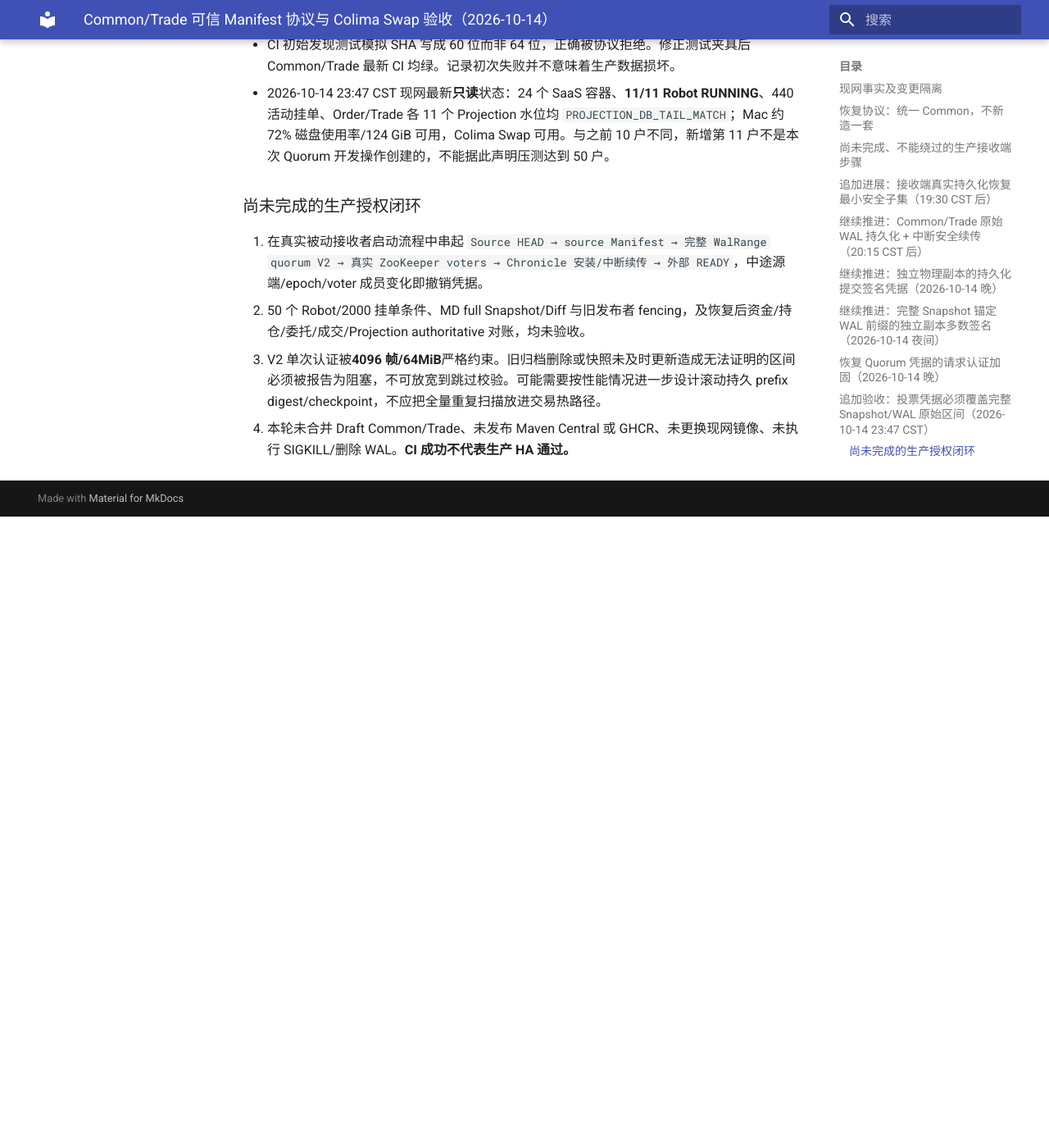
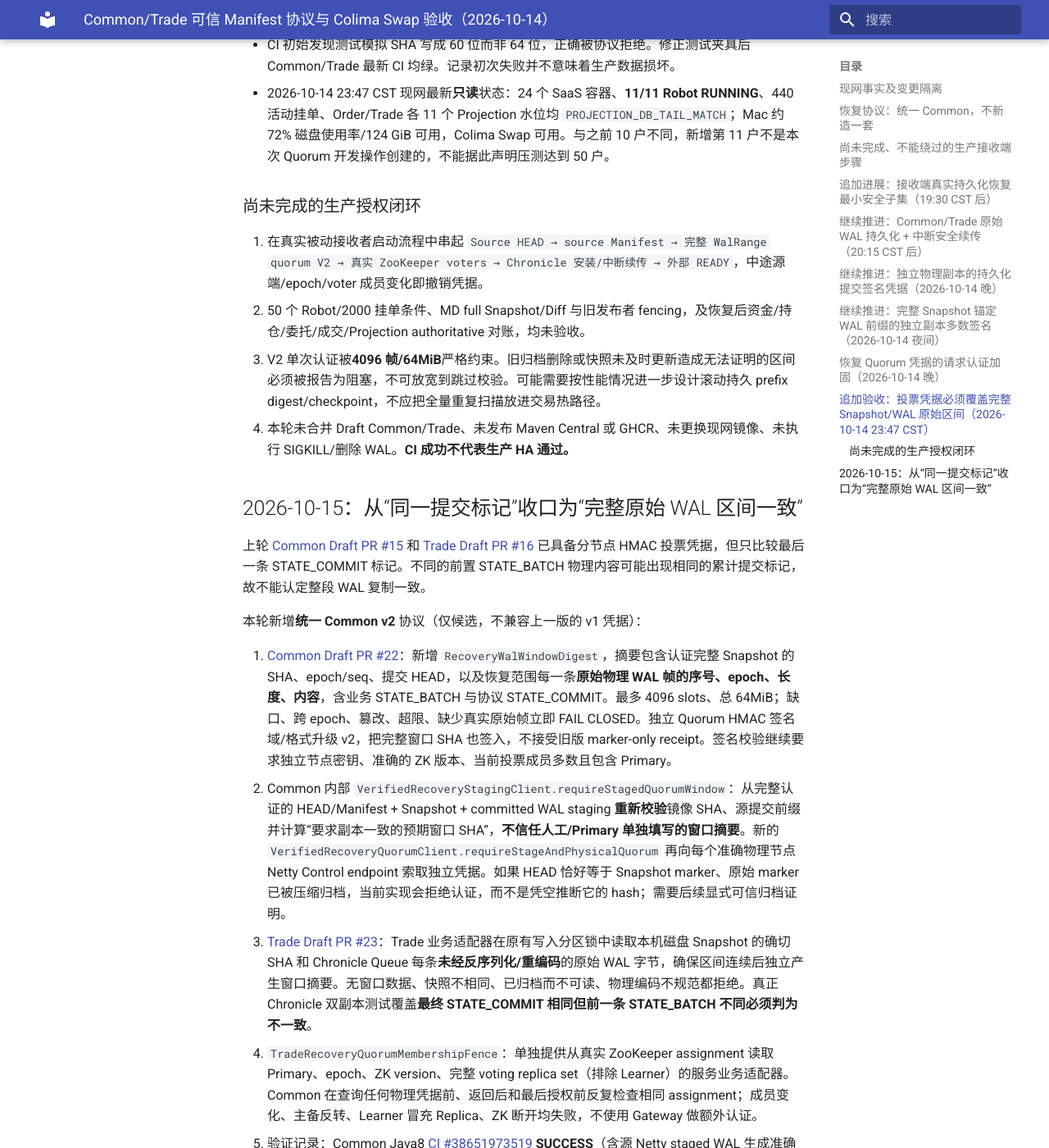
Before and after one commit to bliplink/dc-quant-deploy, an MkDocs documentation site: the page built from docs/TRADE_COMMON_SIGNED_MANIFEST_AND_SWAP_20261014.zh-CN.md, in a window 1280 px wide and 1400 px high, scrolled down 7946 px. Shown: the whole window at 82% size. Built offline with MkDocs 1.6.1 and Material for MkDocs 9.7.7, drawn with Linux system fonts in a browser that asks for light colours; before the commit the page ends 8576 px from its top, so only the background shows below that; some of the changed text lies outside the part shown.

Commit message:
docs(ha): v2 full Chronicle WAL window physical quorum and ZK membership evidence

```diff
--- a/docs/TRADE_COMMON_SIGNED_MANIFEST_AND_SWAP_20261014.zh-CN.md
+++ b/docs/TRADE_COMMON_SIGNED_MANIFEST_AND_SWAP_20261014.zh-CN.md
@@ -113,3 +113,18 @@
 2. 50 个 Robot/2000 挂单条件、MD full Snapshot/Diff 与旧发布者 fencing，及恢复后资金/持仓/委托/成交/Projection authoritative 对账，均未验收。
 3. V2 单次认证被**4096 帧/64MiB**严格约束。旧归档删除或快照未及时更新造成无法证明的区间必须被报告为阻塞，不可放宽到跳过校验。可能需要按性能情况进一步设计滚动持久 prefix digest/checkpoint，不应把全量重复扫描放进交易热路径。
 4. 本轮未合并 Draft Common/Trade、未发布 Maven Central 或 GHCR、未更换现网镜像、未执行 SIGKILL/删除 WAL。**CI 成功不代表生产 HA 通过。**
+
+## 2026-10-15：从“同一提交标记”收口为“完整原始 WAL 区间一致”
+
+上轮 [Common Draft PR #15](https://github.com/bliplink/com.app.common/pull/15) 和 [Trade Draft PR #16](https://github.com/bliplink/com.app.dc.tradesvr/pull/16) 已具备分节点 HMAC 投票凭据，但只比较最后一条 STATE_COMMIT 标记。不同的前置 STATE_BATCH 物理内容可能出现相同的累计提交标记，故不能认定整段 WAL 复制一致。
+
+本轮新增**统一 Common v2** 协议（仅候选，不兼容上一版的 v1 凭据）：
+
+1. [Common Draft PR #22](https://github.com/bliplink/com.app.common/pull/22)：新增 `RecoveryWalWindowDigest`，摘要包含认证完整 Snapshot 的 SHA、epoch/seq、提交 HEAD，以及恢复范围每一条**原始物理 WAL 帧的序号、epoch、长度、内容**，含业务 STATE_BATCH 与协议 STATE_COMMIT。最多 4096 slots、总 64MiB；缺口、跨 epoch、篡改、超限、缺少真实原始帧立即 FAIL CLOSED。独立 Quorum HMAC 签名域/格式升级 v2，把完整窗口 SHA 也签入，不接受旧版 marker-only receipt。签名校验继续要求独立节点密钥、准确的 ZK 版本、当前投票成员多数且包含 Primary。
+2. Common 内部 `VerifiedRecoveryStagingClient.requireStagedQuorumWindow`：从完整认证的 HEAD/Manifest + Snapshot + committed WAL staging **重新校验**镜像 SHA、源提交前缀并计算“要求副本一致的预期窗口 SHA”，**不信任人工/Primary 单独填写的窗口摘要**。新的 `VerifiedRecoveryQuorumClient.requireStageAndPhysicalQuorum` 再向每个准确物理节点 Netty Control endpoint 索取独立凭据。如果 HEAD 恰好等于 Snapshot marker、原始 marker 已被压缩归档，当前实现会拒绝认证，而不是凭空推断它的 hash；需要后续显式可信归档证明。
+3. [Trade Draft PR #23](https://github.com/bliplink/com.app.dc.tradesvr/pull/23)：Trade 业务适配器在原有写入分区锁中读取本机磁盘 Snapshot 的确切 SHA 和 Chronicle Queue 每条**未经反序列化/重编码**的原始 WAL 字节，确保区间连续后独立产生窗口摘要。无窗口数据、快照不相同、已归档而不可读、物理编码不规范都拒绝。真正 Chronicle 双副本测试覆盖**最终 STATE_COMMIT 相同但前一条 STATE_BATCH 不同必须判为不一致**。
+4. `TradeRecoveryQuorumMembershipFence`：单独提供从真实 ZooKeeper assignment 读取 Primary、epoch、ZK version、完整 voting replica set（排除 Learner）的服务业务适配器。Common 在查询任何物理凭据前、返回后和最后授权前反复检查相同 assignment；成员变化、主备反转、Learner 冒充 Replica、ZK 断开均失败，不使用 Gateway 做额外认证。
+5. 验证记录：Common Java8 [CI #38651973519](https://github.com/bliplink/com.app.common/actions/runs/38651973519) **SUCCESS**（含源 Netty staged WAL 生成准确 quorum digest）；Trade [首轮 CI #38651523178](https://github.com/bliplink/com.app.dc.tradesvr/actions/runs/38651523178) **267/267 tests PASS + candidate Docker build PASS**。后续增加了真实 ZK MembershipFence 及单元测试，**最终必须以最新 Trade branch HEAD 的 CI 为准**，不能用前一轮测试替代。
+6. 发布门槛：Common v2 收据与旧 v1 **不兼容**；如果将新协议与旧节点混合启动，必须拒绝 Quorum 而不是降低签名要求。没有 Maven Central / GHCR 发布，无 Demo 运行容器替换，没有真实 SIGKILL / WAL 删除。
+
+**仍阻塞真实 HA：** 自动接收节点接入真正的 source HEAD + ZK/voter manifest + v2 多数签名复合授权，并将 NOT_READY → READY 的外部资金、持仓、成交、挂单、Projection 权威核验挂钩；独立密钥安全配置和请求限速；跨 epoch/多物理机器恢复；MD 全市场 Snapshot/Diff 和旧发行者 fence；50/200 租户加压及真实 Order/Trade SIGKILL。任何只读凭据都不是金融一致性证明，不可当成已完成主切。
```
